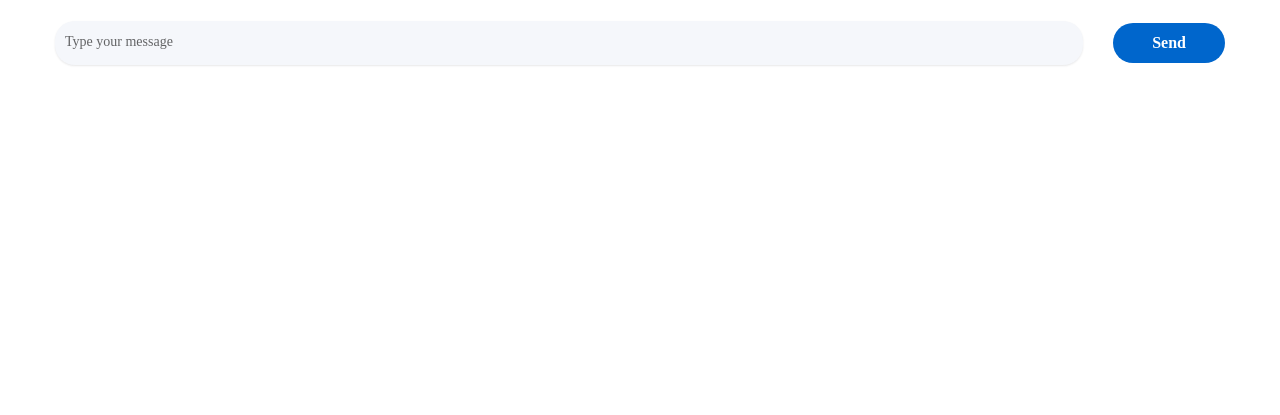
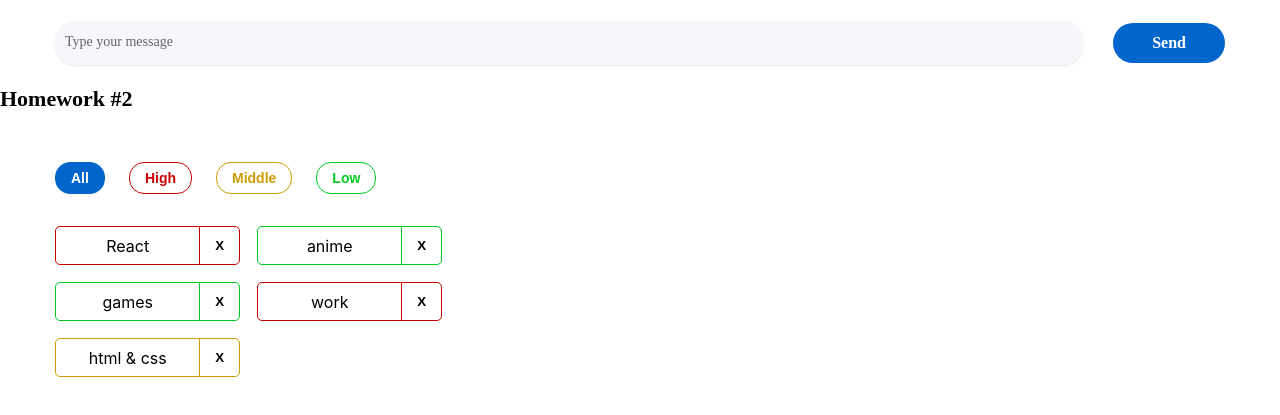
Before and after one commit to Arenelin/hws2, a React (Create React App) app: page / in a window 1280 px wide. Shown: the part 173-588 px from the top of the page. Built offline with nearby package versions, Linux system fonts and the light colour scheme.

Commit message:
HW2 - completed

```diff
--- a/src/s1-main/App.tsx
+++ b/src/s1-main/App.tsx
@@ -1,13 +1,14 @@
 import React from 'react'
 import s from './App.module.css'
 import HW1 from '../s2-homeworks/hw01/HW1'
+import HW2 from '../s2-homeworks/hw02/HW2'
 
 function App() {
     return (
         <div className={s.App}>
             <HW1/>
             {/*раскомментировать по ходу выполнения*/}
-            {/*<HW2/>*/}
+            <HW2/>
             {/*<HW3/>*/}
             {/*<HW4/>*/}
 
--- a/src/s2-homeworks/hw02/HW2.tsx
+++ b/src/s2-homeworks/hw02/HW2.tsx
@@ -17,17 +17,17 @@
 * */
 
 // types
-export type AffairPriorityType = any // need to fix any
+export type AffairPriorityType = 'middle' | 'low' | 'high'
 export type AffairType = {
-    _id: any // need to fix any
-    name: any // need to fix any
+    _id: number
+    name: string
     priority: AffairPriorityType
 }
 export type FilterType = 'all' | AffairPriorityType
 
 // constants
-const defaultAffairs: any = [ // need to fix any
-    {_id: 1, name: 'React', priority: 'high'}, // студенты могут изменить содержимое name и количество элементов в массиве, ...priority не менять!
+const defaultAffairs: AffairType[] = [
+    {_id: 1, name: 'React', priority: 'high'},
     {_id: 2, name: 'anime', priority: 'low'},
     {_id: 3, name: 'games', priority: 'low'},
     {_id: 4, name: 'work', priority: 'high'},
@@ -35,23 +35,20 @@
 ]
 
 // pure helper functions
-export const filterAffairs = (affairs: any, filter: any): any => { // need to fix any
-
-
-    return affairs // need to fix
+export const filterAffairs = (affairs: AffairType[], filter: FilterType): AffairType[] => {
+    return filter === 'all' ? affairs : affairs.filter(a => a.priority === filter)
 }
-export const deleteAffair = (affairs: any, _id: any): any => { // need to fix any
-
-    return affairs // need to fix
+export const deleteAffair = (affairs: AffairType[], _id: number): AffairType[] => {
+    return affairs.filter(a => a._id !== _id)
 }
 
 function HW2() {
-    const [affairs, setAffairs] = useState<any>(defaultAffairs) // need to fix any
+    const [affairs, setAffairs] = useState<AffairType[]>(defaultAffairs)
     const [filter, setFilter] = useState<FilterType>('all')
 
     const filteredAffairs = filterAffairs(affairs, filter)
-    const deleteAffairCallback = (_id: any) => { // need to fix any
-        // need to fix
+    const deleteAffairCallback = (_id: number) => {
+        setAffairs(deleteAffair(affairs, _id))
     }
 
     return (
--- a/src/s2-homeworks/hw02/affairs/Affairs.tsx
+++ b/src/s2-homeworks/hw02/affairs/Affairs.tsx
@@ -4,24 +4,24 @@
 import s from './Affairs.module.css'
 
 type AffairsPropsType = {
-    data: any // need to fix any
-    setFilter: any
-    deleteAffairCallback: any
+    data: AffairType[]
+    setFilter: (filter: FilterType) => void
+    deleteAffairCallback: (_id: number) => void
     filter: FilterType
 }
 
 function Affairs(props: AffairsPropsType) {
     const setAll = () => {
-        // need to fix
+        props.setFilter('all')
     }
     const setHigh = () => {
-        // need to fix
+        props.setFilter('high')
     }
     const setMiddle = () => {
-        // need to fix
+        props.setFilter('middle')
     }
     const setLow = () => {
-        // need to fix
+        props.setFilter('low')
     }
 
     const cnAll = s.button + ' ' + s.all + (props.filter === 'all' ? ' ' + s.active : '')
--- a/src/s2-homeworks/hw02/affairs/affair/Affair.tsx
+++ b/src/s2-homeworks/hw02/affairs/affair/Affair.tsx
@@ -6,12 +6,12 @@
 type AffairPropsType = {
     // key не нужно типизировать
     affair: AffairType
-    deleteAffairCallback: any // need to fix any
+    deleteAffairCallback: (_id: number) => void
 }
 
 function Affair(props: AffairPropsType) {
     const deleteCallback = () => {
-        // need to fix
+       props.deleteAffairCallback(props.affair._id)
     }
 
     const nameClass = s.name + ' ' + s2[props.affair.priority]
@@ -24,9 +24,7 @@
             className={affairClass}
         >
             <div id={'hw2-name-' + props.affair._id} className={nameClass}>
-                {/*создаёт студент*/}
-
-                {/**/}
+                {props.affair.name}
             </div>
             <div id={'hw2-priority-' + props.affair._id} hidden>
                 {props.affair.priority}
@@ -35,12 +33,9 @@
             <button
                 id={'hw2-button-delete-' + props.affair._id}
                 className={buttonClass}
-                // need to fix
-
+                onClick={deleteCallback}
             >
-                {/*текст кнопки могут изменить студенты*/}
                 X
-                {/**/}
             </button>
         </div>
     )
```
